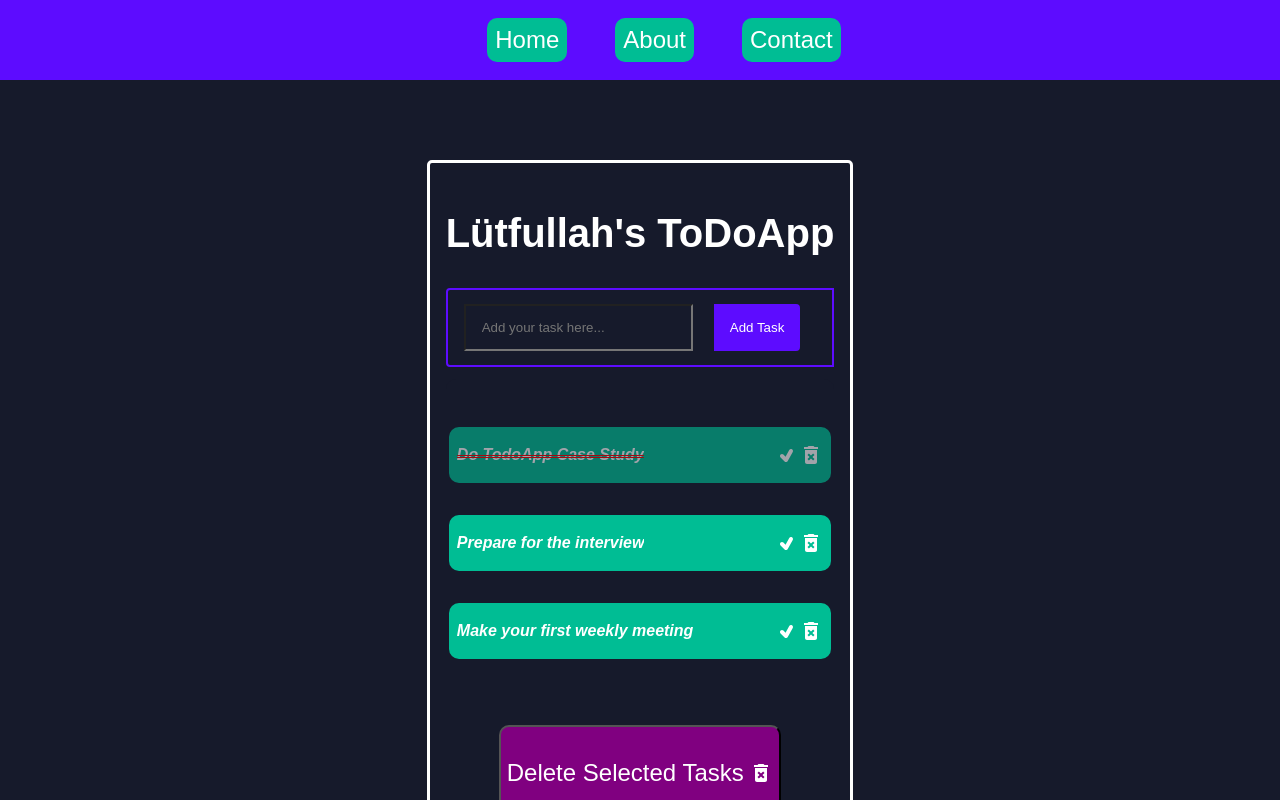
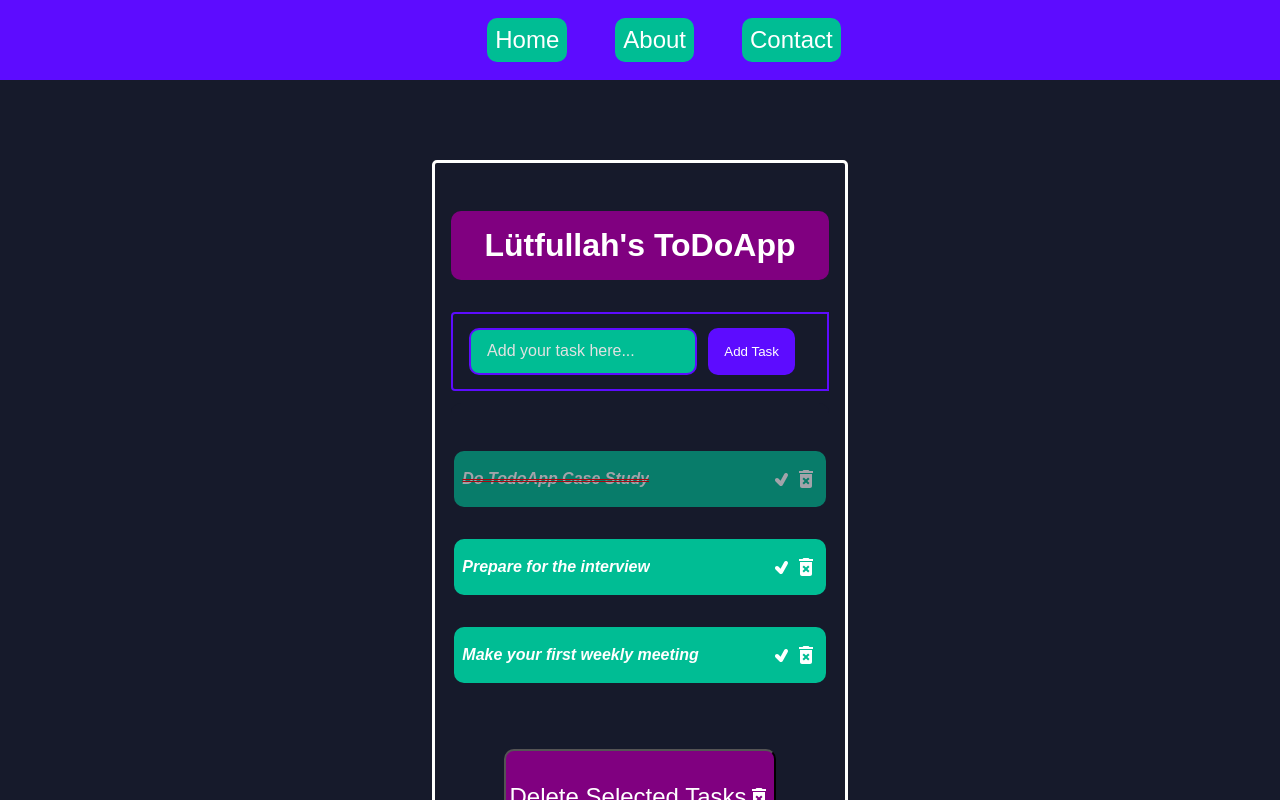
Before and after one commit to lutfullahcelenk/casestudy-todo-app, a React (Create React App) app: page / in a window 1280 px wide. Built offline with nearby package versions, Linux system fonts and the light colour scheme.

Commit message:
input section is styled

```diff
--- a/src/components/Input/styles.js
+++ b/src/components/Input/styles.js
@@ -14,14 +14,25 @@ export const StyledForm = styled.form`
 
 export const StyledInput = styled.input`
   padding: 14px 32px 14px 16px;
+  border-radius: 4px 0 0 4px;
+  border: 2px solid #5d0cff;
+  border-radius: 10px;
+  outline: none;
+  width: 70%;
+  background: #00bd94;
   color: #fff;
-  background: transparent;
+
+  &::placeholder {
+    color: #e2e2e2;
+    font-size: 1rem;
+  }
 `;
 
 export const StyledButton = styled.button`
   padding: 16px;
   border: none;
   border-radius: 0 4px 4px 0;
+  border-radius: 10px;
   cursor: pointer;
   outline: none;
   background-color: #5d0cff;
--- a/src/components/ToDo/styles.js
+++ b/src/components/ToDo/styles.js
@@ -10,6 +10,9 @@ export const TodoContainer = styled.div`
 export const TodoTitle = styled.h1`
   margin: 32px 0;
   color: #fff;
-  font-size: 2.5rem;
-  text-align: center
+  font-size: 2rem;
+  text-align: center;
+  background-color: #800080;
+  padding: 1rem;
+  border-radius: 10px;
 `
```
